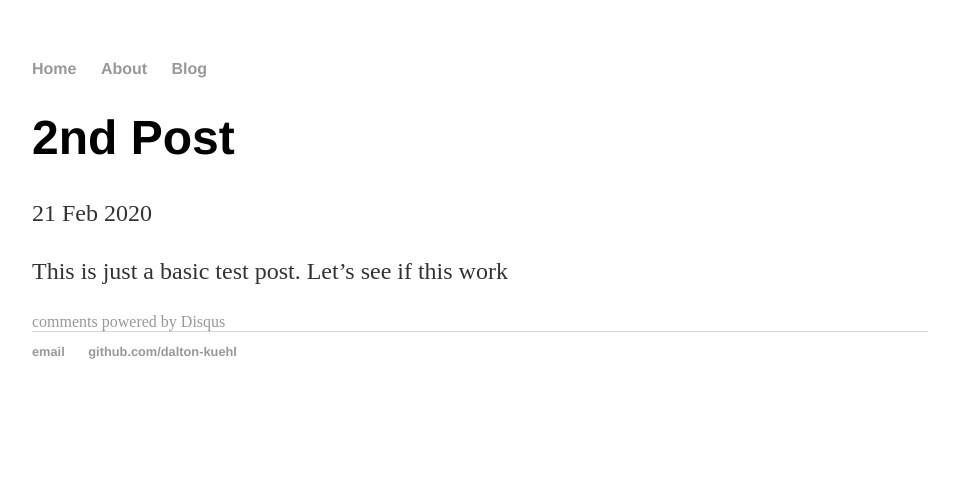
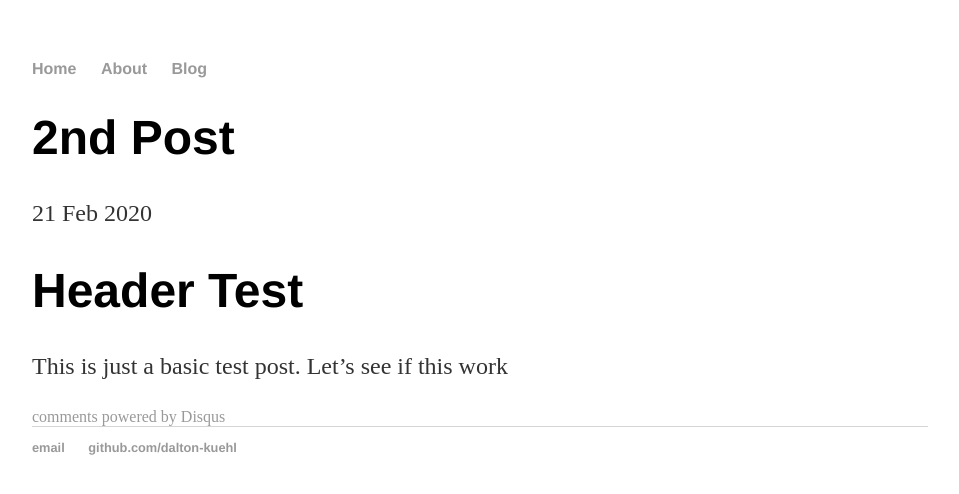
Before and after one commit to dalton-kuehl/dalton-kuehl.github.io, a Jekyll site: the page built from _posts/2020-02-21-Test-Post.md, in a window 1280 px wide. Shown: the top 494 px of the page, without its empty margins (160-1119 px from the left). Built offline with Jekyll 4.4.1, drawn with Linux system fonts in a browser that asks for light colours; comment, search, counter and statistics services are not loaded.

Commit message:
Update 2020-02-21-Test-Post.md

```diff
--- a/_posts/2020-02-21-Test-Post.md
+++ b/_posts/2020-02-21-Test-Post.md
@@ -4,4 +4,5 @@ title: "2nd Post"
 date: 2020-02-21
 ---
 
+# Header Test
 This is just a basic test post. Let's see if this work
```
